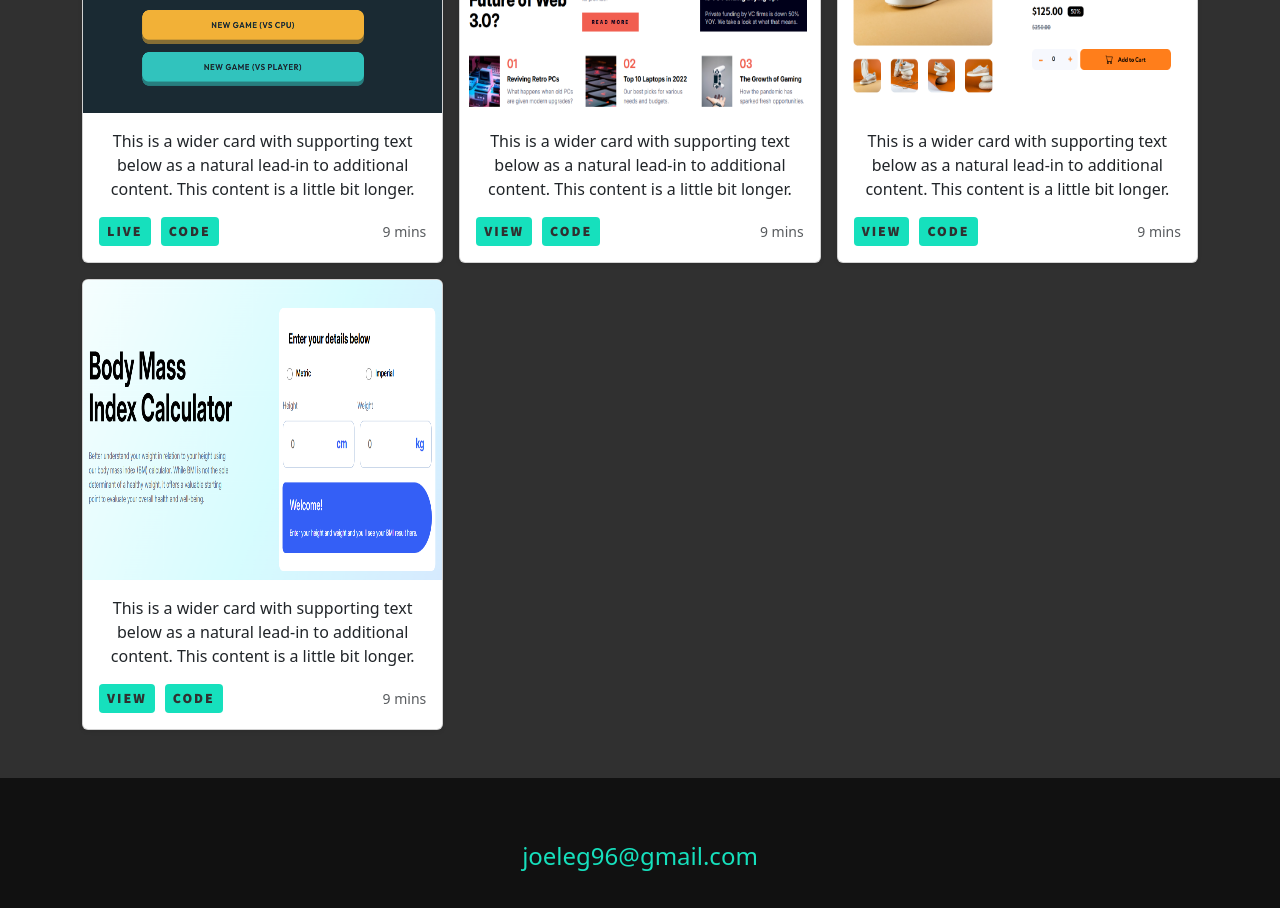
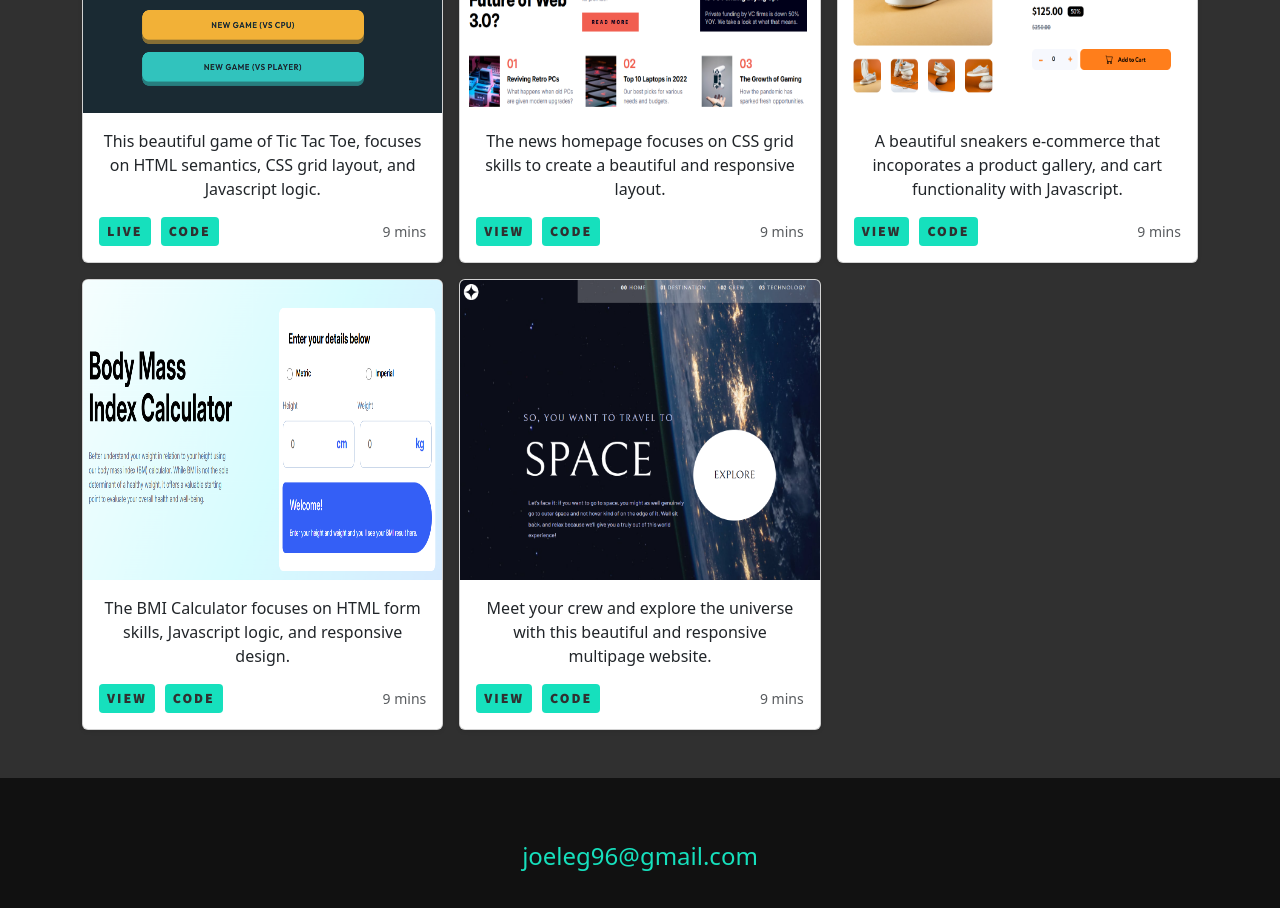
Before and after one commit to joeleg96/2025-web-dev-portfolio, a plain HTML site: page index.html in a window 1280 px wide. Shown: the part 1720-2628 px from the top of the page. Drawn offline with nearby package versions, Linux system fonts and the light colour scheme.

Commit message:
1. made small cosmetic changes 2. included a new project item

```diff
--- a/css/style.css
+++ b/css/style.css
@@ -296,6 +296,7 @@ header {
 /* My services section */
 
 .my-services {
+    width: 100vw;
     background-color: var(--clr-medium);
     background-image: url(../images/desk-tech-setup-web-development.jpg);
     background-size: cover;
@@ -426,6 +427,7 @@ header {
     padding-bottom: 0;
 }
 .my-work {
+    width: 100vw;
     background-color: var(--clr-dark);
     color: var(--clr-light);
     text-align: center;
--- a/index.html
+++ b/index.html
@@ -13,10 +13,6 @@
 </head>
 <body>
   <header>
-            <div class="logo">
-
-
-            </div>
     <button class="nav-toggle" aria-label="toggle navigation" >
       <span class="hamburger"></span>
     </button>
@@ -26,9 +22,7 @@
           <li class="nav__item"><a href="#services" class="nav__link">My Services</a></li>
           <li class="nav__item"><a href="#about" class="nav__link">About Me</a></li>
           <li class="nav__item"><a href="#work" class="nav__link">My Work</a></li>
-
       </ul>
-
     </nav>
   </header>
 
@@ -42,7 +36,6 @@
     <img src="./images/profile-black-white-square.JPG" alt="Joel image" class="intro__img">
   </section>
 
-
   <!--My Services-->
   <section class="my-services" id="services">
     <h2 class="section__title section__title--services">What I do</h2>
@@ -50,22 +43,17 @@
         <div class="service">
             <h3>Web Development</h3>
             <p> Frontend web developer leveraging wordpress development experience to build a more intuitive user experience on the web.  I strive to create applications that leverage my skills to be a part of a fast-paced, quality-driven team to build better experiences on the web.</p>
-
         </div>
 
         <!--Close Service-->
-
         <div class="service">
           <h3>Technical Skills</h3>
           <p> CSS3, HTML5, Javascript, jQuery, GitHub, Bootstrap, Wordpress, Elementor, Figma.</p>
         </div>
         <!--Close Service-->
-
-
     </div>
     <a href="#work" class="btn" id="btn">My Work</a>
     <a href="https://docs.google.com/document/d/1sy1cNfQM88vL_Gii_h0c6ZfOdw2dNcMU62RM7-0ONAg/edit?usp=sharing" class="btn" id="btn">My Resume</a>
-
   </section>
 
   <!--About Me-->
@@ -98,7 +86,7 @@
           <div class="card shadow-sm">
             <img class="bd-placeholder-img card-img-top" src="./images/tic-tac-toe-screenshot.PNG" height="300">
             <div class="card-body">
-                    <p class="card-text">This is a wider card with supporting text below as a natural lead-in to additional content. This content is a little bit longer.</p>
+              <p class="card-text">This beautiful game of Tic Tac Toe, focuses on HTML semantics, CSS grid layout, and Javascript logic.</p>
               <div class="d-flex justify-content-between align-items-center">
                 <div class="btn-group">
                   <a href="https://joeleg96.github.io/tic-tac-toe-game/" target="_blank"><button id="btn" type="button" class="btn btn-sm btn-outline-secondary">Live</button></a>
@@ -115,7 +103,7 @@
           <div class="card shadow-sm">
             <img class="bd-placeholder-img card-img-top" src="./images/news-landing-page-screenshot.PNG" height="300">
             <div class="card-body">
-                    <p class="card-text">This is a wider card with supporting text below as a natural lead-in to additional content. This content is a little bit longer.</p>
+              <p class="card-text">The news homepage focuses on CSS grid skills to create a beautiful and responsive layout.</p>
               <div class="d-flex justify-content-between align-items-center">
                 <div class="btn-group">
                   <a href="https://joeleg96.github.io/news-homepage-main/" target="_blank"><button id="btn" type="button" class="btn btn-sm btn-outline-secondary">View</button></a>
@@ -132,7 +120,7 @@
           <div class="card shadow-sm">
             <img class="bd-placeholder-img card-img-top" src="./images/sneakers-e-commerce-screenshot.PNG" height="300">
             <div class="card-body">
-                    <p class="card-text">This is a wider card with supporting text below as a natural lead-in to additional content. This content is a little bit longer.</p>
+              <p class="card-text">A beautiful sneakers e-commerce that incoporates a product gallery, and cart functionality with Javascript.</p>
               <div class="d-flex justify-content-between align-items-center">
                 <div class="btn-group">
                   <a href="https://joeleg96.github.io/ecommerce-product-page-main/" target="_blank"><button id="btn" type="button" class="btn btn-sm btn-outline-secondary">View</button></a>
@@ -149,7 +137,7 @@
           <div class="card shadow-sm">
             <img class="bd-placeholder-img card-img-top" src="./images/bmi-screenshot.PNG" height="300">
             <div class="card-body">
-                    <p class="card-text">This is a wider card with supporting text below as a natural lead-in to additional content. This content is a little bit longer.</p>
+              <p class="card-text">The BMI Calculator focuses on HTML form skills, Javascript logic, and responsive design.</p>
               <div class="d-flex justify-content-between align-items-center">
                 <div class="btn-group">
                   <a href="https://joeleg96.github.io/bmi-calculator/" target="_blank"><button id="btn" type="button" class="btn btn-sm btn-outline-secondary">View</button></a>
@@ -160,8 +148,26 @@
             </div>
           </div>
         </div>
+
+        <!-- Portfolio Item 05 -->
+        <div class="col">
+          <div class="card shadow-sm">
+            <img class="bd-placeholder-img card-img-top" src="./images/space-tourism-screenshot.PNG" height="300">
+            <div class="card-body">
+              <p class="card-text">Meet your crew and explore the universe with this beautiful and responsive multipage website.</p>
+              <div class="d-flex justify-content-between align-items-center">
+                <div class="btn-group">
+                  <a href="https://joeleg96.github.io/space-tourism-website/" target="_blank"><button id="btn" type="button" class="btn btn-sm btn-outline-secondary">View</button></a>
+                  <a href="https://github.com/joeleg96/space-tourism-website" target="_blank"><button id="btn" type="button" class="btn btn-sm btn-outline-secondary">Code</button></a>
+                </div>
+                <small class="text-body-secondary">9 mins</small>
               </div>
             </div>
+          </div>
+        </div>
+      </div>
+    </div>
+
 
   <!--Footer-->
   <footer class="footer">
@@ -188,10 +194,7 @@
             </a>
         </li>-->
     </ul>
-
   </footer>
-
   <script src="js/index.js"></script>
-
 </body>
 </html>
```
Also changed, not shown: images/space-tourism-screenshot.PNG (added). Lines whose indentation alone changed are shown as unchanged.
